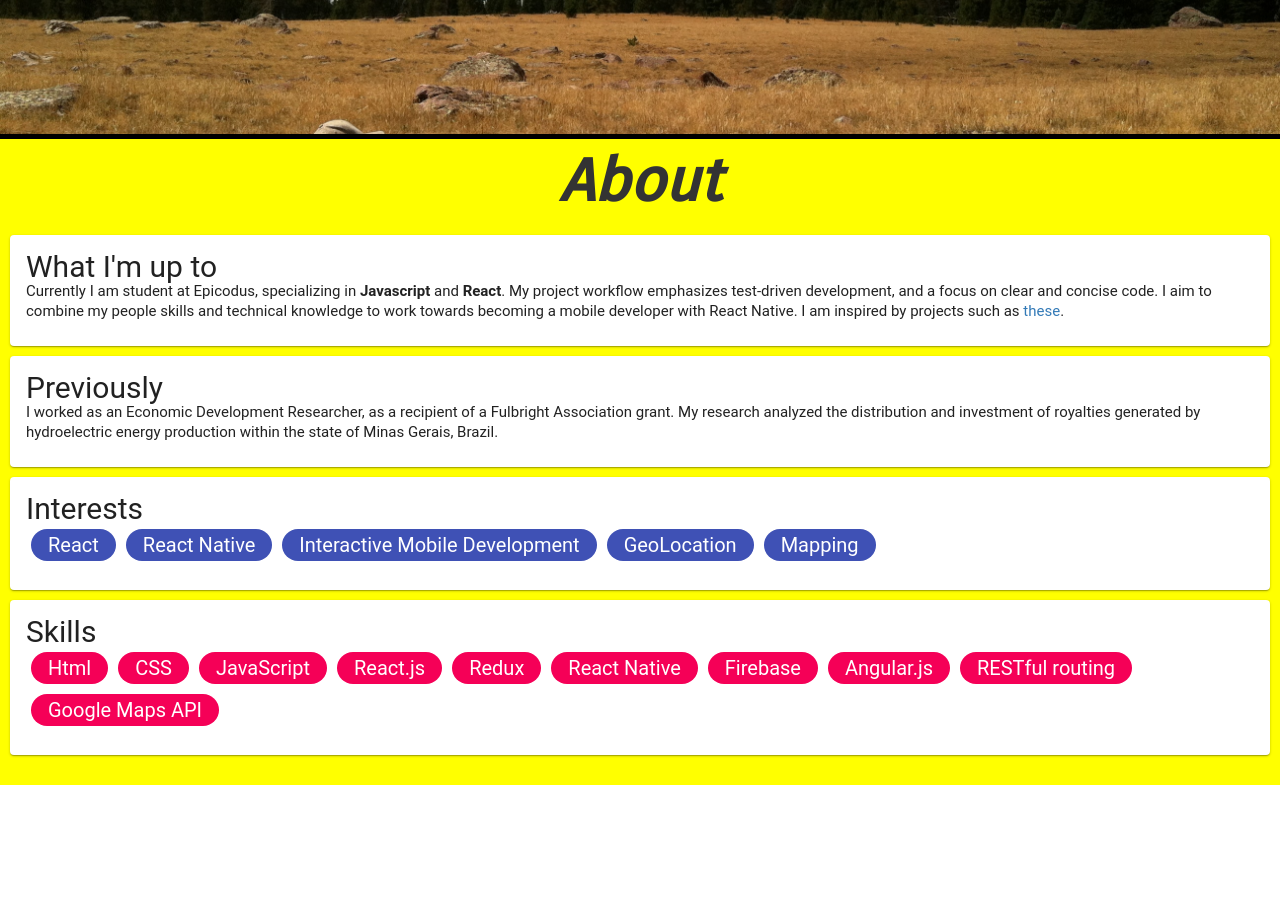
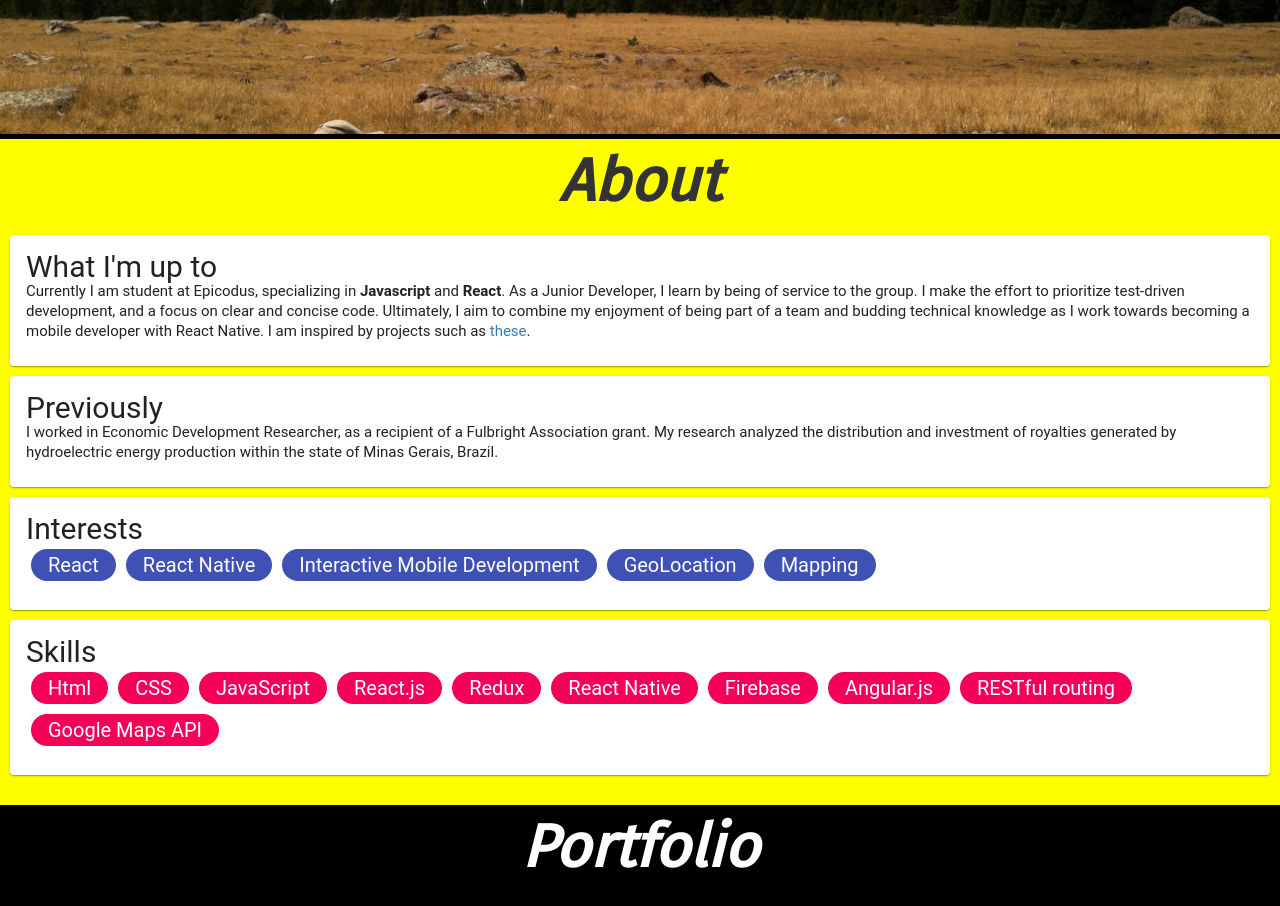
Before and after one commit to devinmounts/react-portfolio, a React (Create React App) app: page / in a window 1280 px wide. Shown: the part 560-1466 px from the top of the page. Before the commit the page ends 1345 px from the top, so only its background shows below. Built offline with nearby package versions, Linux system fonts and the light colour scheme.

Commit message:
add portfolio component.

```diff
--- a/src/App.js
+++ b/src/App.js
@@ -3,6 +3,7 @@ import './styles/App.css';
 import Landing from './components/Landing';
 import Navigation from './components/Navigation';
 import Bio from './components/Bio';
+import Portfolio from './components/Portfolio';
 
 class App extends Component {
   render() {
@@ -11,6 +12,7 @@ class App extends Component {
           <Navigation />
           <Landing />
           <Bio />
+          <Portfolio />
       </div>
     );
   }
--- a/src/components/Bio.jsx
+++ b/src/components/Bio.jsx
@@ -30,13 +30,13 @@ class Bio extends React.Component {
         <Card className='content-div'>
           <CardContent>
             <Typography variant='h3'>What I'm up to</Typography>
-            <Typography variant='h5'>Currently I am student at Epicodus, specializing in <strong>Javascript</strong> and <strong>React</strong>. My project workflow emphasizes test-driven development, and a focus on clear and concise code. I aim to combine my people skills and technical knowledge to work towards becoming a mobile developer with React Native. I am inspired by projects such as <a href='https://www.native.io/industries/international_development'>these</a>.</Typography>
+            <Typography variant='h5'>Currently I am student at Epicodus, specializing in <strong>Javascript</strong> and <strong>React</strong>. As a Junior Developer, I learn by being of service to the group.  I make the effort to prioritize test-driven development, and a focus on clear and concise code. Ultimately, I aim to combine my enjoyment of being part of a team and budding technical knowledge as I work towards becoming a mobile developer with React Native. I am inspired by projects such as <a href='https://www.native.io/industries/international_development'>these</a>.</Typography>
           </CardContent>
         </Card>
         <Card className='content-div'>
           <CardContent>
             <Typography variant='h3'>Previously</Typography>
-            <Typography variant='h5'>I worked as an Economic Development Researcher, as a recipient of a Fulbright Association grant.
+            <Typography variant='h5'>I worked in Economic Development Researcher, as a recipient of a Fulbright Association grant.
   My research analyzed the distribution and investment of royalties generated by hydroelectric energy production within the state of Minas Gerais, Brazil.</Typography>
           </CardContent>
         </Card>
--- /dev/null
+++ b/src/components/Portfolio.jsx
@@ -0,0 +1,14 @@
+import React from 'react'
+import './../styles/Portfolio.css';
+
+const Portfolio = props => {
+  return(
+    <div className='portfolio-style'>
+      <header className='header'>
+        Portfolio
+      </header>
+    </div>
+  );
+}
+
+export default Portfolio;
--- a/src/styles/Bio.css
+++ b/src/styles/Bio.css
@@ -12,11 +12,13 @@
   border-width: thick;
   text-align: center;
   padding-bottom: 20px;
+  font-family: 'Noto Sans', sans-serif;
 }
 
 .content-div {
   margin: 10px;
-  text-align: left
+  text-align: left;
+  background-color: grey;
 }
 
 .theme span{
--- /dev/null
+++ b/src/styles/Portfolio.css
@@ -0,0 +1,5 @@
+.portfolio-style {
+  background-color: black;
+  color: white;
+  min-height: 500px
+}
```
